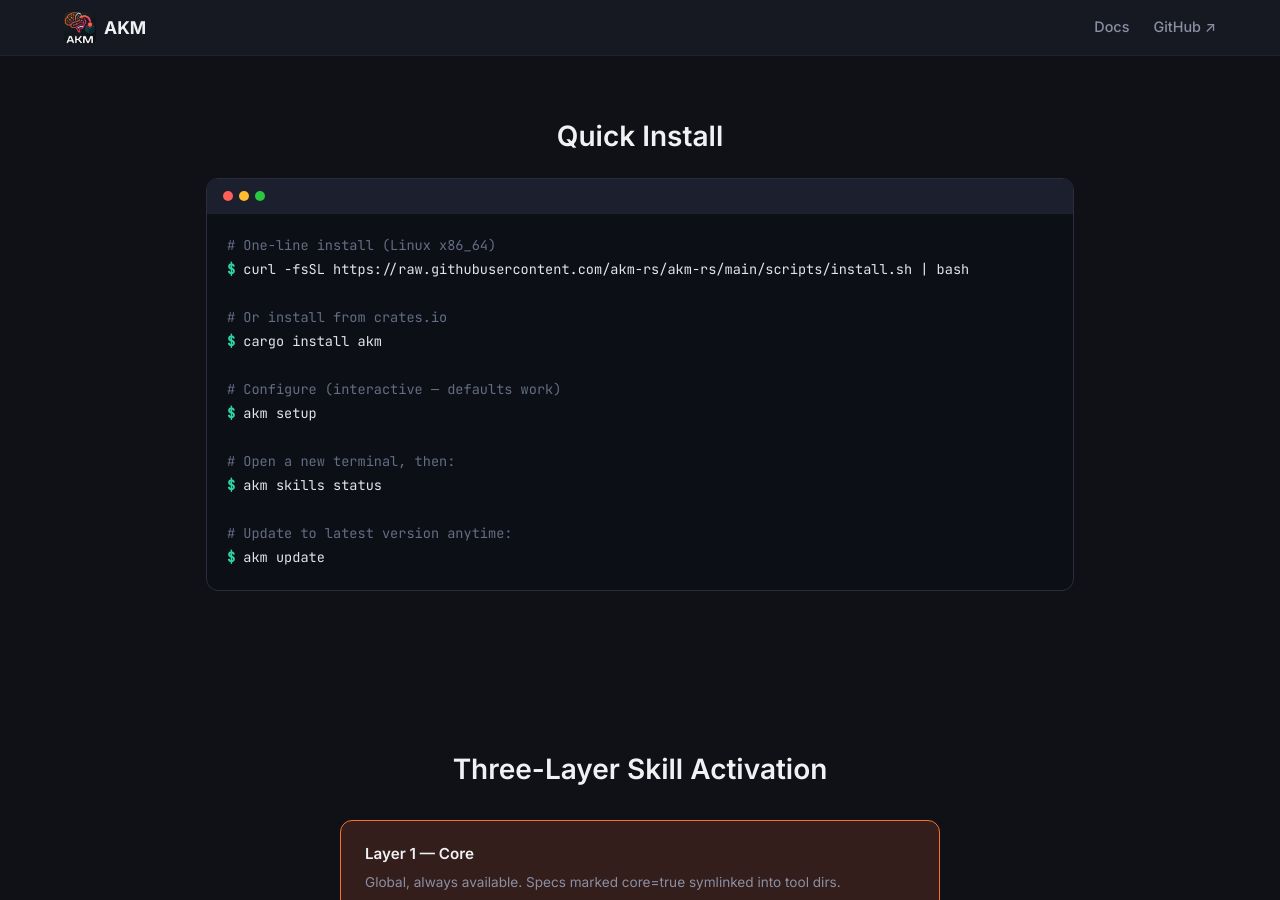
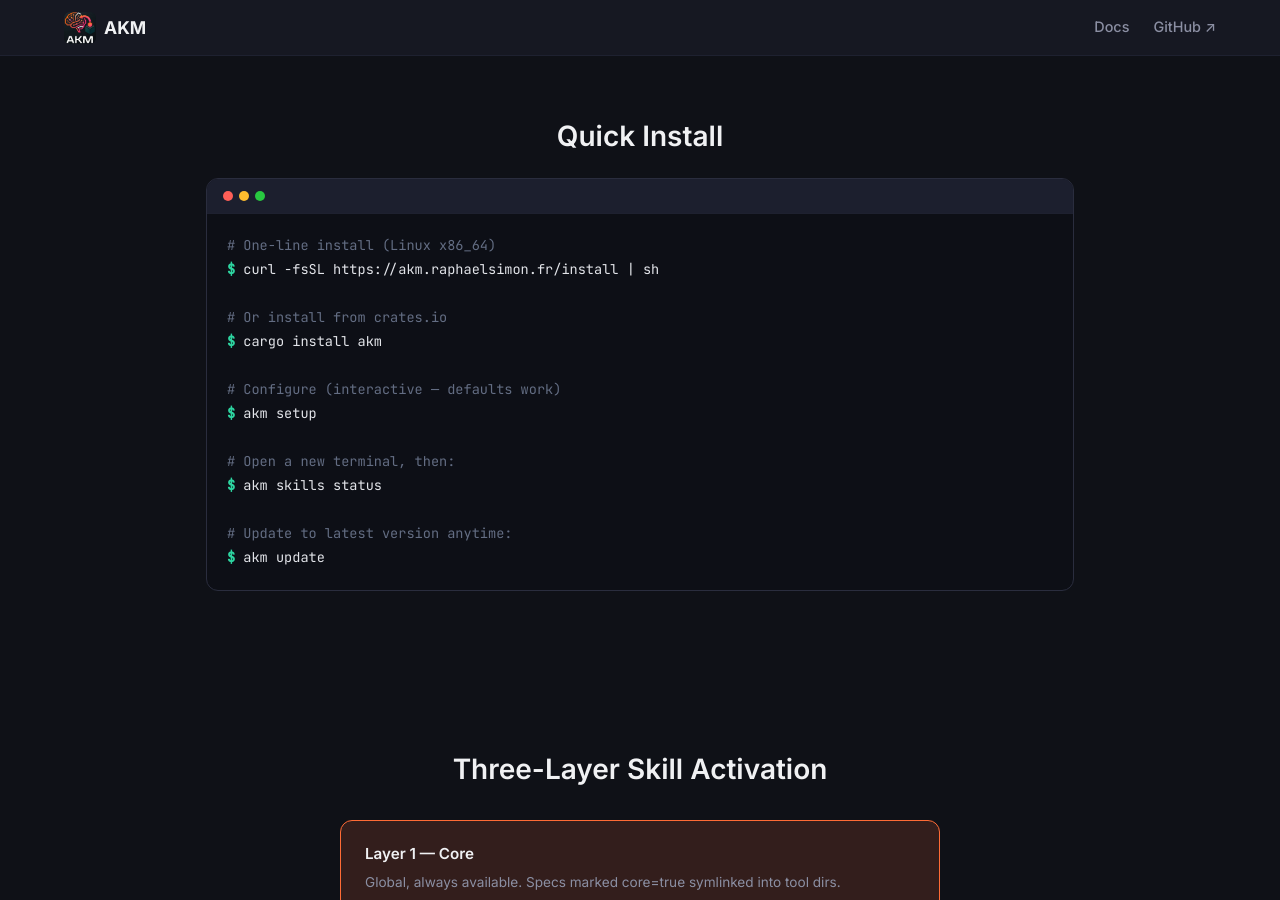
Before and after one commit to akm-rs/akm-web, a Jekyll site: the page built from index.html, in a window 1280 px wide and 900 px high, scrolled down 1021 px. Built offline with Jekyll 4.4.1, drawn with Linux system fonts in a browser that asks for light colours.

Commit message:
Update index.html
Move to sh and custom domain

```diff
--- a/index.html
+++ b/index.html
@@ -46,7 +46,7 @@ title: AKM — Agent Kit Manager
       <span class="terminal-dot green"></span>
     </div>
     <pre><code><span class="terminal-comment"># One-line install (Linux x86_64)</span>
-<span class="terminal-prompt">$</span> curl -fsSL https://raw.githubusercontent.com/akm-rs/akm-rs/main/scripts/install.sh | bash
+<span class="terminal-prompt">$</span> curl -fsSL https://akm.raphaelsimon.fr/install | sh
 
 <span class="terminal-comment"># Or install from crates.io</span>
 <span class="terminal-prompt">$</span> cargo install akm
```
